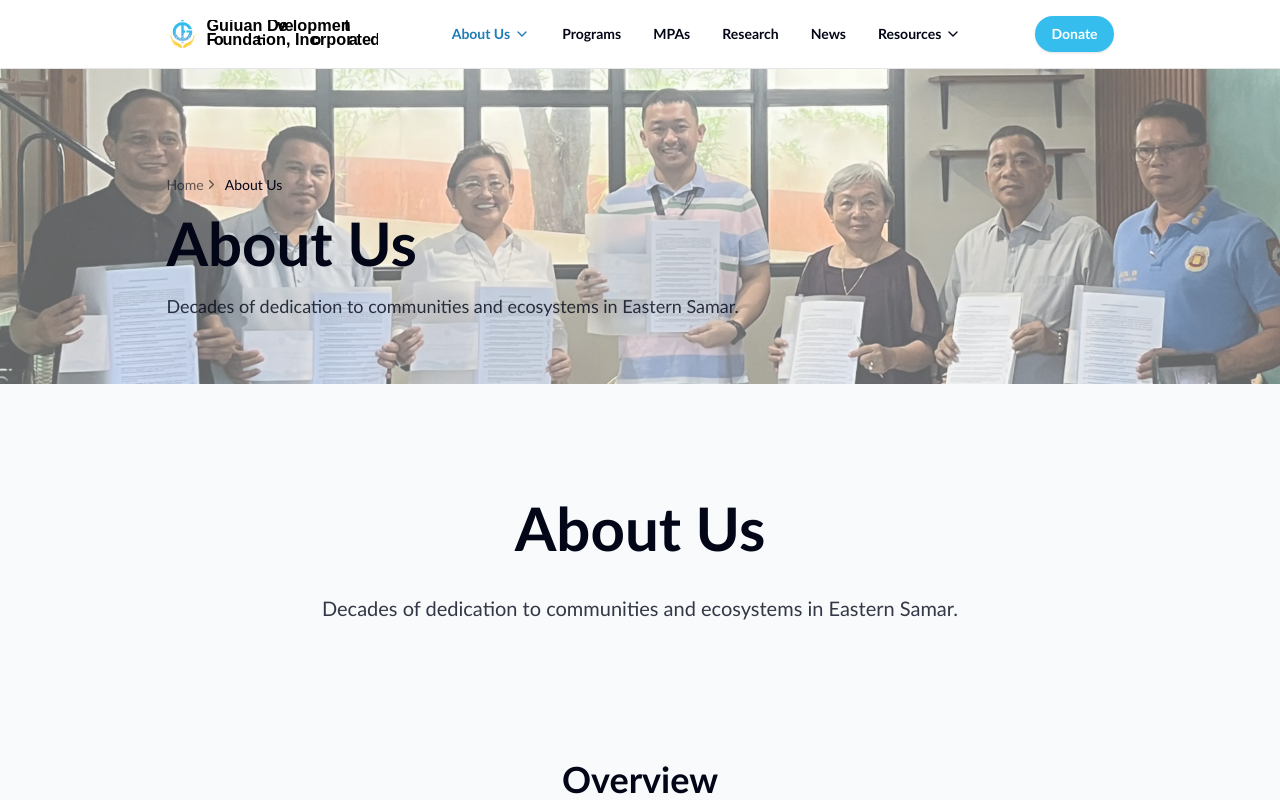
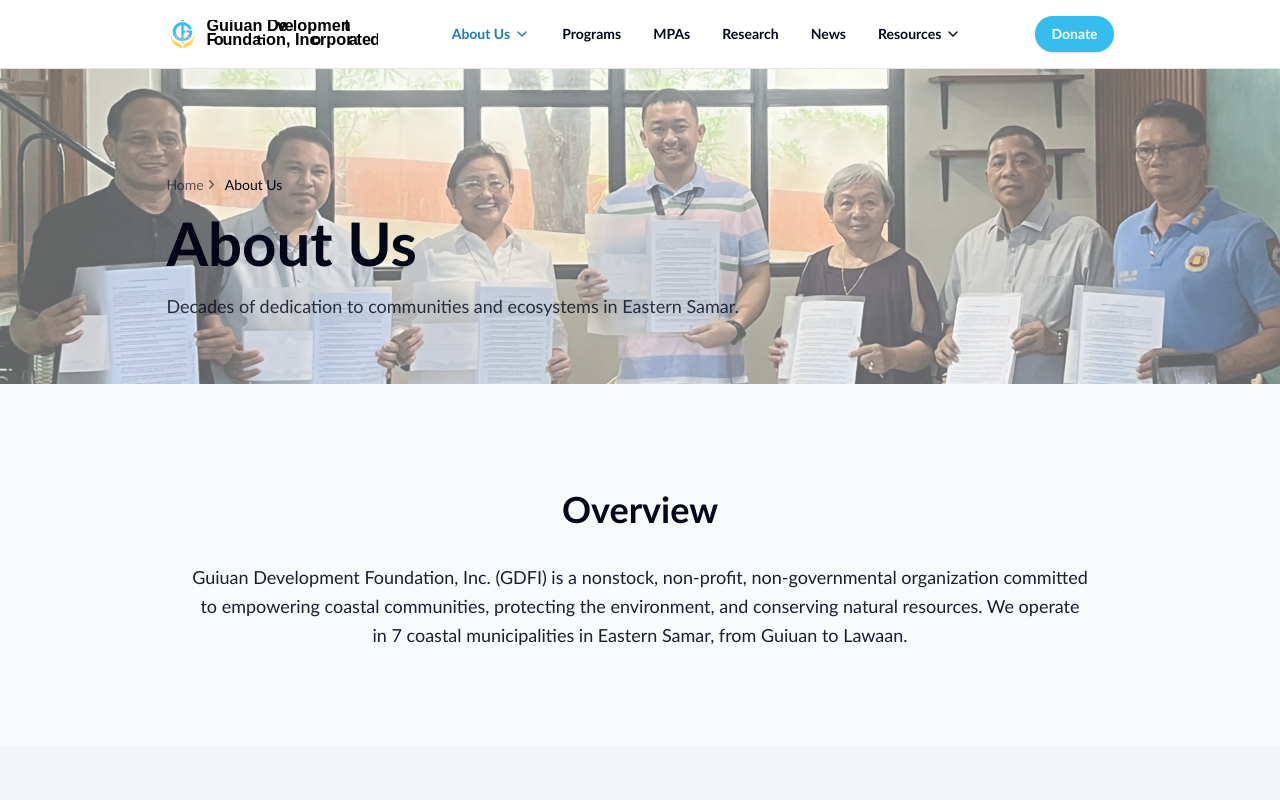
Before and after one commit to GDFI-Dev-Team/gdfi-website, a Next.js app: page /about-us in a window 1280 px wide. Shown: the top 800 px of the page. Built offline with nearby package versions, Linux system fonts and the light colour scheme.

Commit message:
Removed About Us page section for Banner

```diff
--- a/src/app/about-us/page.tsx
+++ b/src/app/about-us/page.tsx
@@ -1,7 +1,4 @@
 import { Overview, HistoryTimeline } from '@/features/about-us/components'
-import Heading from '@/components/ui/heading'
-import Section from '@/components/ui/section'
-import Text from '@/components/ui/text'
 import Banner from '@/components/ui/banner'
 
 export const metadata = {
@@ -18,14 +15,6 @@
         description="Decades of dedication to communities and ecosystems in Eastern Samar."
         imgUrl="/feat-hero/hero-1.webp"
       />
-      <Section maxWidth="5xl" sectionClassName="pb-4 pt-12 md:pb-8 text-center">
-        <Heading level={1} className="mb-4">
-          About Us
-        </Heading>
-        <Text size="xl" className="text-foreground/80 max-w-2xl mx-auto">
-          Decades of dedication to communities and ecosystems in Eastern Samar.
-        </Text>
-      </Section>
 
       <Overview />
       <HistoryTimeline />
```
